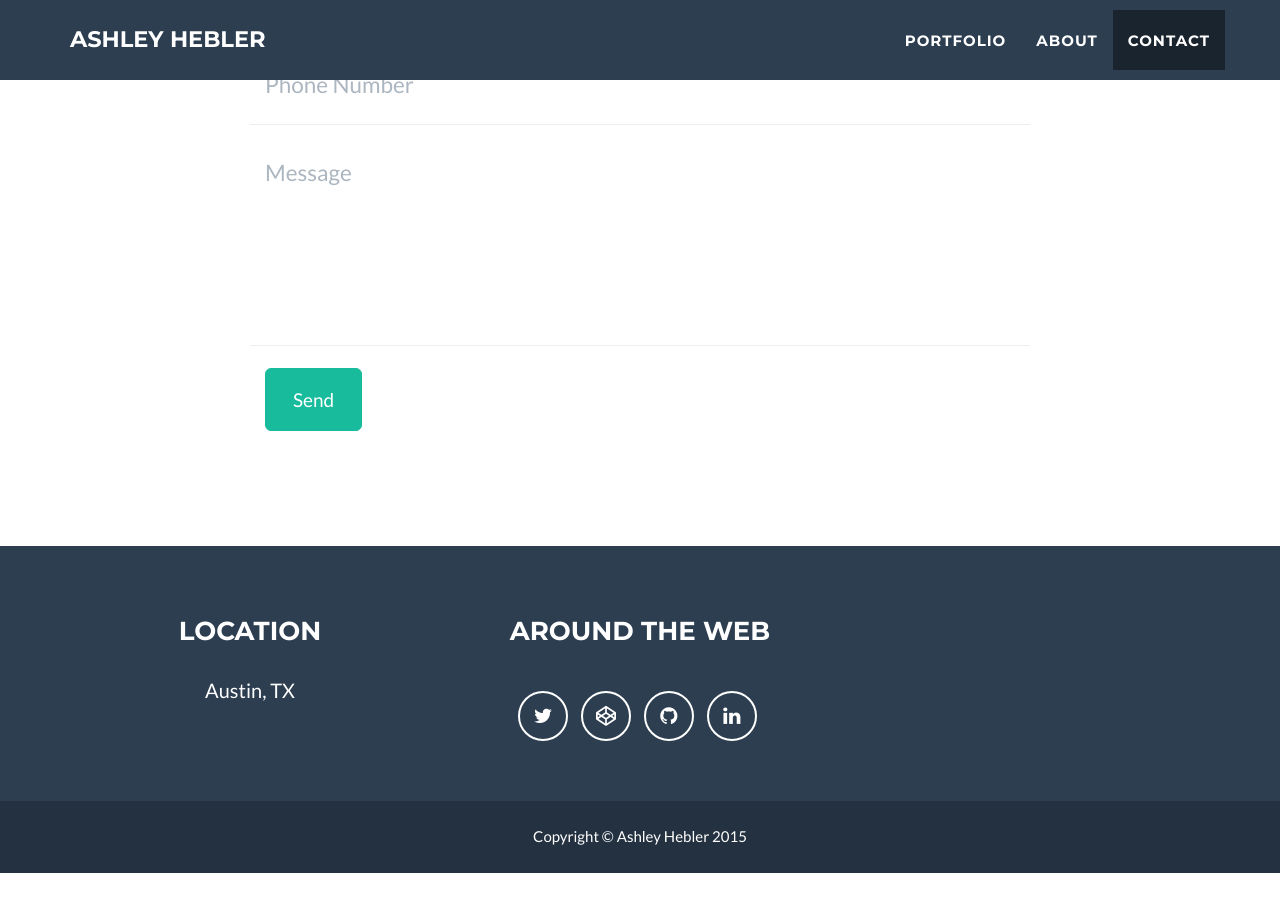
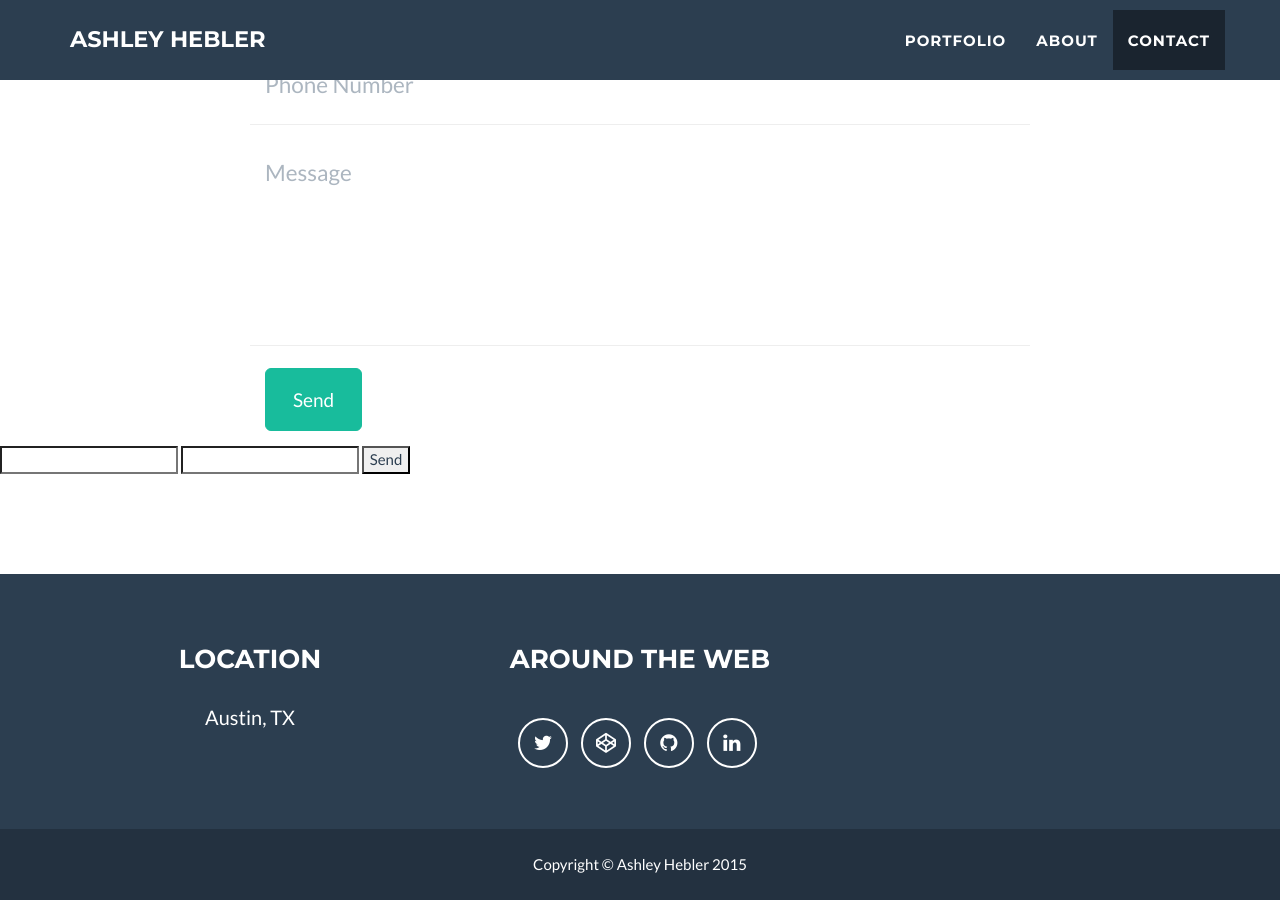
Before and after one commit to ashley-hebler/ashley-hebler.github.io, a Jekyll site: the page built from index.html, in a window 1280 px wide and 900 px high, scrolled down 2294 px. Built offline with Jekyll 4.4.1, drawn with Linux system fonts in a browser that asks for light colours; before the commit the page ends 3167 px from its top, so only the background shows below that.

Commit message:
form test

```diff
--- a/_includes/contact.html
+++ b/_includes/contact.html
@@ -51,4 +51,9 @@
                 </div>
             </div>
         </div>
+        <form action="//formspree.io/ash.heb.dev@gmail.com">
+    <input type="text" name="name">
+    <input type="email" name="_replyto">
+    <input type="submit" value="Send">
+</form>
     </section>
```
Also changed, not shown: 5 other files.
